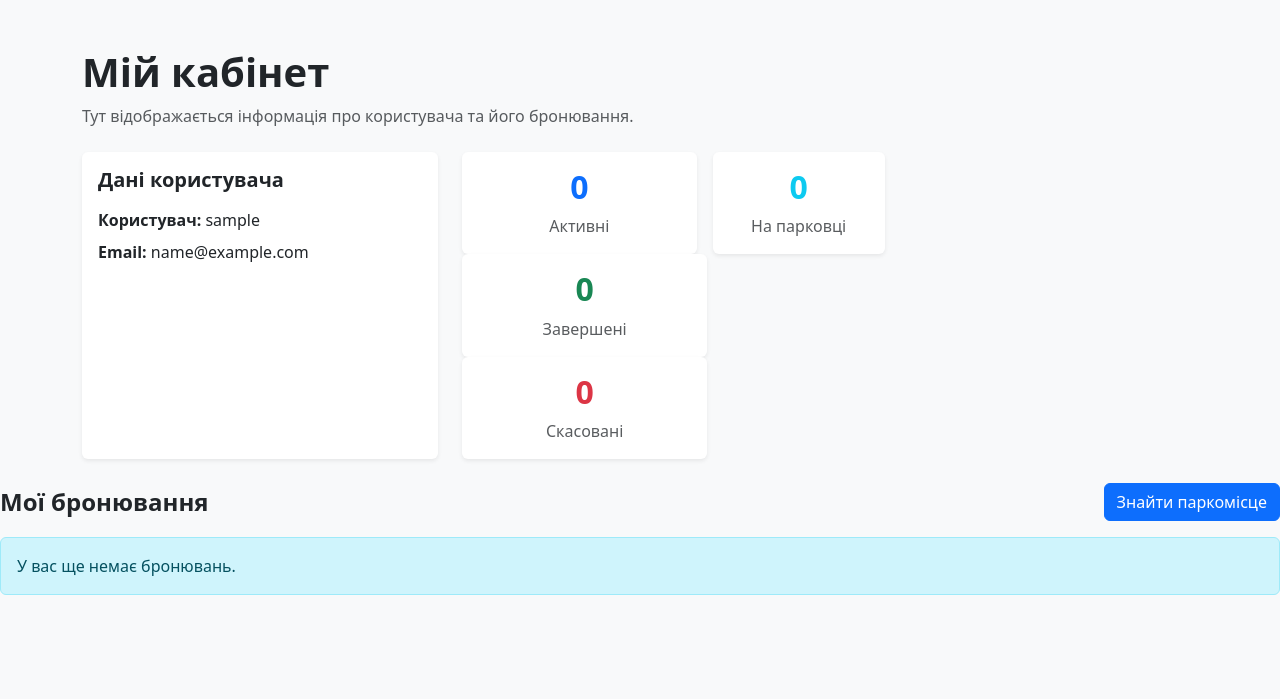
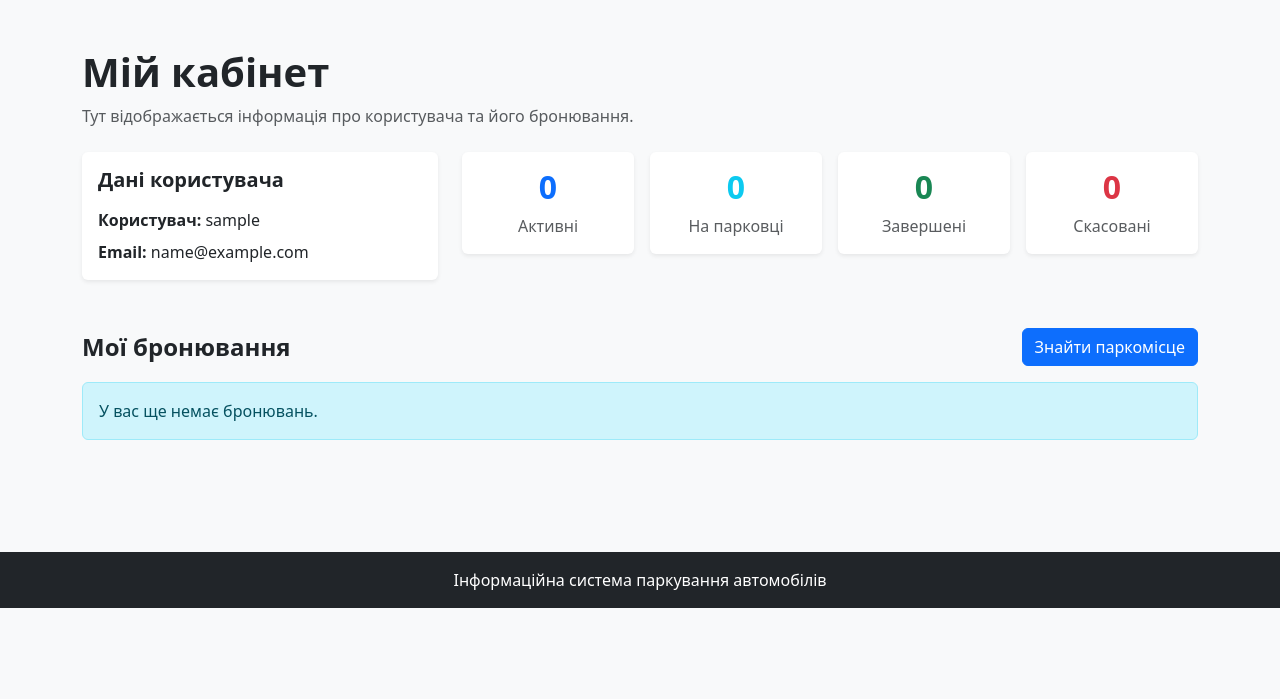
Before and after one commit to kaolinhida/parking-system, a Django app: page /accounts/profile/ in a window 1280 px wide. Shown: the part 56-755 px from the top of the page. After the commit the page ends 664 px from the top, so only its background shows below. Run offline with Django 5.2, Linux system fonts and the light colour scheme; the visitor is signed in with stand-in values (Sample User, id 1); data that the repository does not hold is empty.

Commit message:
Fix profile status display and overtime debt

```diff
--- a/accounts/views.py
+++ b/accounts/views.py
@@ -1,6 +1,9 @@
+import math
+
 from django.contrib.auth import login, logout
 from django.contrib.auth.decorators import login_required
 from django.shortcuts import redirect, render
+from django.utils import timezone
 
 from reservations.models import Reservation
 from .forms import RegisterForm
@@ -27,6 +30,14 @@ def register(request):
 
 @login_required
 def profile(request):
+    now = timezone.now()
+
+    Reservation.objects.filter(
+        user=request.user,
+        status=Reservation.STATUS_ACTIVE,
+        end_time__lt=now,
+    ).update(status=Reservation.STATUS_COMPLETED)
+
     reservations = (
         Reservation.objects
         .filter(user=request.user)
@@ -34,6 +45,7 @@ def profile(request):
             'parking_space',
             'parking_space__parking_lot',
             'parking_space__space_type',
+            'vehicle',
         )
         .order_by('-created_at')
     )
@@ -42,6 +54,21 @@ def profile(request):
     checked_in_count = reservations.filter(status=Reservation.STATUS_CHECKED_IN).count()
     cancelled_count = reservations.filter(status=Reservation.STATUS_CANCELLED).count()
     completed_count = reservations.filter(status=Reservation.STATUS_COMPLETED).count()
+
+    for reservation in reservations:
+        reservation.overtime_hours_display = 0
+        reservation.overtime_fee_display = 0
+
+        if (
+            reservation.status == Reservation.STATUS_CHECKED_IN
+            and reservation.end_time
+            and now > reservation.end_time
+        ):
+            duration = now - reservation.end_time
+            overtime_seconds = duration.total_seconds()
+            overtime_hours = math.ceil(overtime_seconds / 3600)
+            reservation.overtime_hours_display = max(1, overtime_hours)
+            reservation.overtime_fee_display = reservation.overtime_hours_display * reservation.price_per_hour
 
     return render(request, 'accounts/profile.html', {
         'reservations': reservations,
--- a/templates/accounts/profile.html
+++ b/templates/accounts/profile.html
@@ -12,7 +12,7 @@
             </p>
         </div>
 
-        <div class="row g-4 mb-4">
+        <div class="row g-4 mb-5">
             <div class="col-lg-4">
                 <div class="card border-0 shadow-sm h-100">
                     <div class="card-body">
@@ -36,8 +36,8 @@
 
             <div class="col-lg-8">
                 <div class="row g-3">
-                    <div class="col-md-4">
-                        <div class="card border-0 shadow-sm">
+                    <div class="col-sm-6 col-xl-3">
+                        <div class="card border-0 shadow-sm h-100">
                             <div class="card-body text-center">
                                 <div class="h2 fw-bold text-primary">{{ active_count }}</div>
                                 <div class="text-muted">Активні</div>
@@ -45,18 +45,17 @@
                         </div>
                     </div>
 
-            <div class="col-md-3">
-                <div class="card border-0 shadow-sm">
+                    <div class="col-sm-6 col-xl-3">
+                        <div class="card border-0 shadow-sm h-100">
                             <div class="card-body text-center">
                                 <div class="h2 fw-bold text-info">{{ checked_in_count }}</div>
                                 <div class="text-muted">На парковці</div>
                             </div>
                         </div>
                     </div>
-        </div>
 
-                    <div class="col-md-4">
-                        <div class="card border-0 shadow-sm">
+                    <div class="col-sm-6 col-xl-3">
+                        <div class="card border-0 shadow-sm h-100">
                             <div class="card-body text-center">
                                 <div class="h2 fw-bold text-success">{{ completed_count }}</div>
                                 <div class="text-muted">Завершені</div>
@@ -64,8 +63,8 @@
                         </div>
                     </div>
 
-                    <div class="col-md-4">
-                        <div class="card border-0 shadow-sm">
+                    <div class="col-sm-6 col-xl-3">
+                        <div class="card border-0 shadow-sm h-100">
                             <div class="card-body text-center">
                                 <div class="h2 fw-bold text-danger">{{ cancelled_count }}</div>
                                 <div class="text-muted">Скасовані</div>
@@ -96,6 +95,7 @@
                                 <th>Час</th>
                                 <th>Статус</th>
                                 <th>Вартість</th>
+                                <th>Борг</th>
                                 <th>Дія</th>
                             </tr>
                         </thead>
@@ -111,6 +111,7 @@
                                         —
                                         {{ reservation.end_time|date:"d.m.Y H:i" }}
                                     </td>
+
                                     <td>
                                         {% if reservation.status == 'active' %}
                                             <span class="badge bg-primary">Активне</span>
@@ -124,7 +125,22 @@
                                             <span class="badge bg-secondary">{{ reservation.get_status_display }}</span>
                                         {% endif %}
                                     </td>
+
                                     <td>{{ reservation.total_price }} грн</td>
+
+                                    <td>
+                                        {% if reservation.overtime_fee_display %}
+                                            <span class="text-danger fw-bold">
+                                                {{ reservation.overtime_fee_display }} грн
+                                            </span>
+                                            <div class="small text-muted">
+                                                {{ reservation.overtime_hours_display }} год. понад час
+                                            </div>
+                                        {% else %}
+                                            —
+                                        {% endif %}
+                                    </td>
+
                                     <td>
                                         <a href="{% url 'reservations:reservation_qr_page' reservation.id %}" class="btn btn-sm btn-outline-primary mb-1">
                                             QR-код
```
Lines whose indentation alone changed are shown as unchanged.
